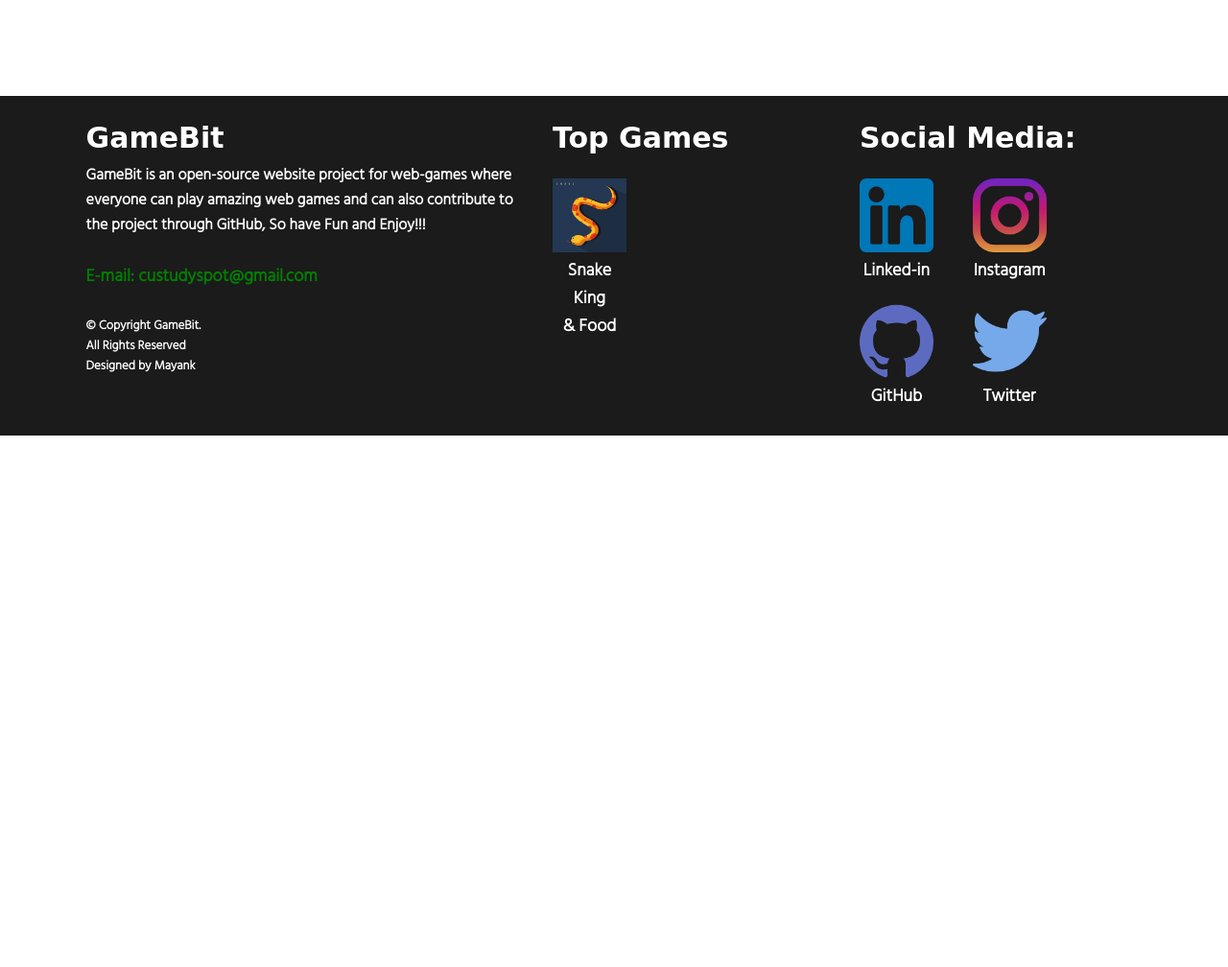
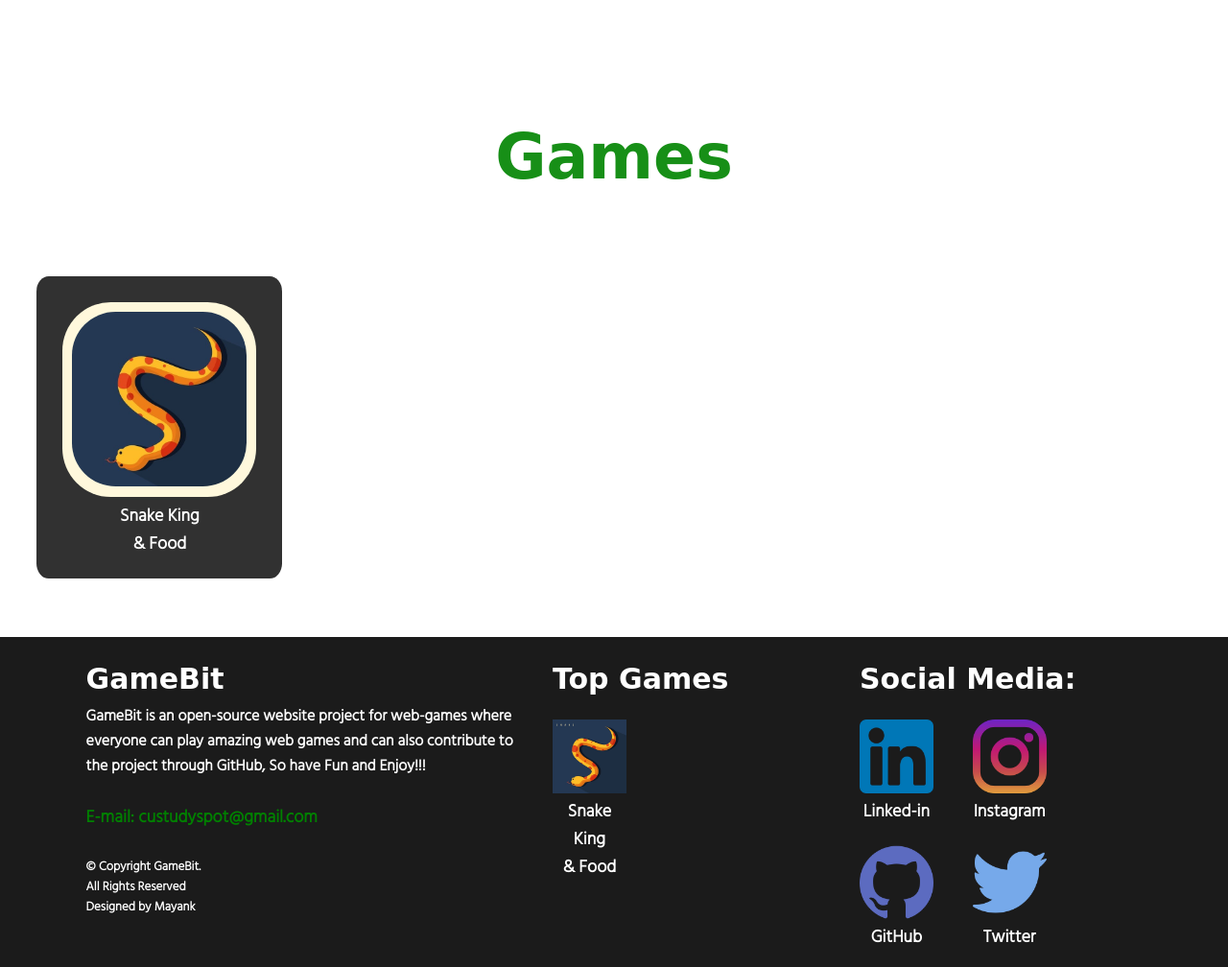
Before and after one commit to mayankkuthar/GameBit, a plain HTML site: page index.html in a window 1280 px wide. Shown: the part 700-1708 px from the top of the page at 96% size. Before the commit the page ends 1154 px from the top, so only its background shows below. Drawn offline with Linux system fonts and the light colour scheme; a web font is replaced by a local one.

Commit message:
Added Games section to the HomePage

```diff
--- a/css/style.css
+++ b/css/style.css
@@ -40,16 +40,6 @@ body {
     z-index: 5;
 }
 
-h4{
-    color: #fff;
-    font-family: 'Hind', sans-serif;
-}
-
-h6{
-    color: #fff;
-    font-family: 'Hind', sans-serif;
-    font-size: 100%;
-}
 a{
     text-decoration: none;
 }
@@ -114,17 +104,45 @@ a:link {
     padding-bottom: 1%;
     left: 7%;
 }
+
+h1{
+    color: rgb(23, 143, 23);
+    font-family: 'Odibee Sans', cursive;
+    margin-bottom: 2%;
+    margin-top: 2%;
+    font-size: 65px;
+}
+
+h2{
+    color: rgb(255, 255, 255);
+    font-family: 'Hind', sans-serif;
+    font-size: 100%;
+}
+
 h3{
     color: white;
     font-family: 'Odibee Sans', cursive;
     margin-bottom: 2%;
     font-size: 30px;
 }
+
+h4{
+    color: #fff;
+    font-family: 'Hind', sans-serif;
+}
+
 h5{
     color: white;
     font-family: 'Hind', sans-serif;
     font-size: 13px;
 }
+
+h6{
+    color: #fff;
+    font-family: 'Hind', sans-serif;
+    font-size: 100%;
+}
+
 .games{
     position: relative;
     left:10%;
@@ -141,6 +159,39 @@ h5{
     height: 30%;
 }
 
+.game_section_box{
+
+    margin: 4% 3% 4% 3%;
+    width: 20%;
+    height: 20%;
+}
+
+.border_around{
+    background-color: rgb(49, 49, 49);
+    border-radius: 5%;
+}
+
+.game_section_icon{
+    padding-top: 8%;
+    padding-bottom: 8%;
+    margin: 4% 8% 4% 8%;
+}
+
+.icon_name{
+    height: 10%;
+    width: 100%;
+}
+
+.icon_img_border{
+    margin: 3% 3% 3% 3%;
+    border-radius: 25%;
+    background-color: cornsilk;
+}
+
+.icon_image{
+    padding: 5% 5% 3% 5%;;
+}
+
 .social{
     position: relative;
     left: 15%;
@@ -153,6 +204,10 @@ h5{
 
 .flexed_li{
     display: flex;
+}
+
+.ever_flexed{
+    display: flex!important;
 }
 
 .logo_banner{
--- a/index.html
+++ b/index.html
@@ -18,10 +18,10 @@
                 <img src="assets/images/banner.png" alt="GameBit">
             </div>
             <div class="games-button">
-                <a href="courses.html"><h6>Games</h6></a>
+                <a href="#games"><h6>Games</h6></a>
             </div>
             <div class="get-button">
-                <a href="courses.html"><h6>G-Sign-in</h6></a>
+                <a href="courses.html"><h6>GitHub Repo</h6></a>
             </div>
     </header>
     <!-- ======= End of Header ======= -->
@@ -31,6 +31,35 @@
         <div class="logo_banner">
             <img src="assets/images/banner3.png" alt="">
         </div>
+    <!-- ======= Games Section ======= -->
+        <div class="game-section" id="games">
+           <center><h1>Games</h1></center>
+           <div class="ever_flexed">
+
+
+                <div class="game_section_box">
+                    <div class="border_around">
+                        <div class="game_section_icon">
+                            <a href="Game/Snake/snake_index.html" target="_blank">
+                                <div class="icon_img_border">
+                                    <div class="icon_image">
+                                        <img style="border-radius: 25%;" src="assets/images/game_sec_img.jpg" alt="Snake king & Food">
+                                    </div>
+                                </div>
+                                <div class="icon_name">
+                                <h2><center>Snake King <br>& Food</center></h2>
+                                </div>
+                            </a>
+                        </div>
+                    </div>
+                </div>
+
+
+           </div>
+        </div>
+
+
+    <!-- ======= End of Game-Section ======= -->
 
     <!-- ======= Footer ======= -->
     <footer id="footer">
```
Also changed, not shown: assets/images/game_sec_img.jpg (added).
